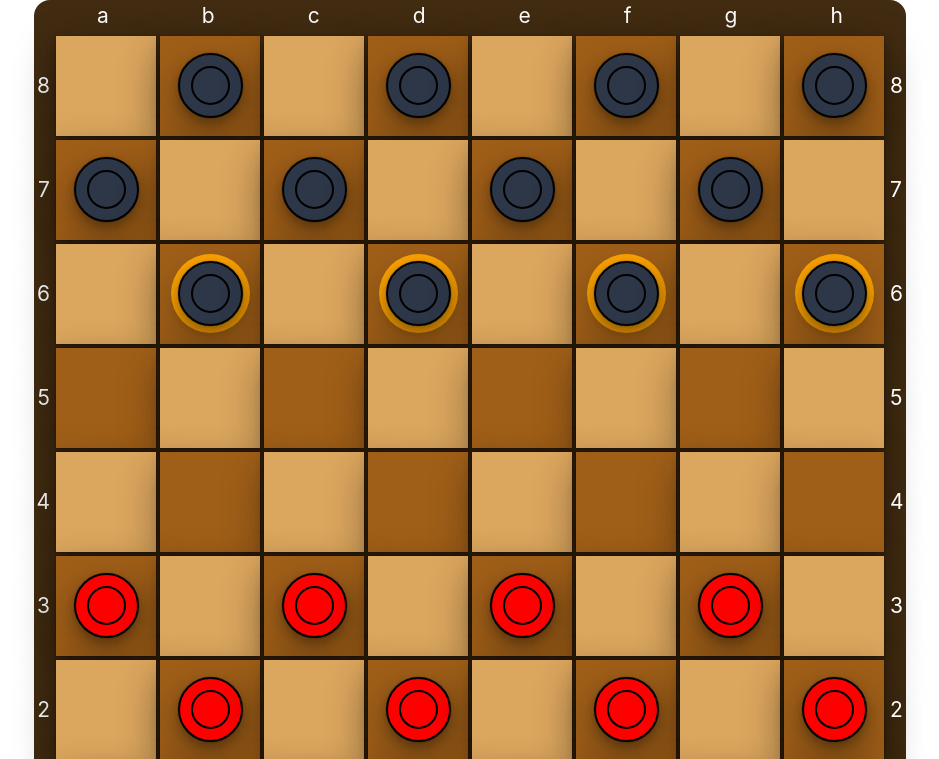
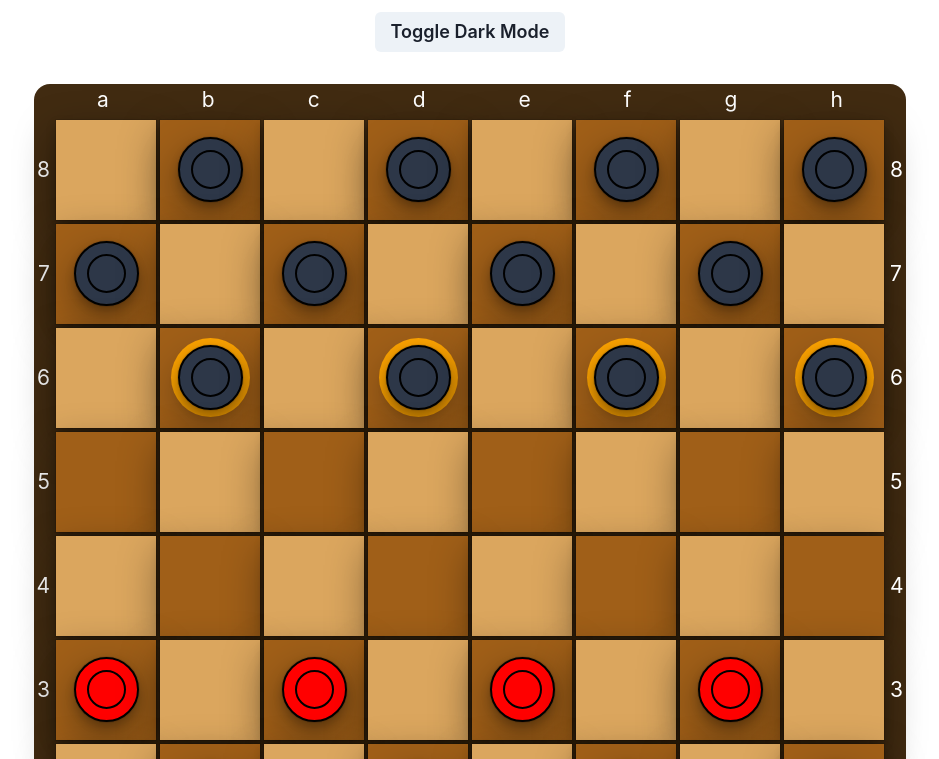
Before and after one commit to dshehbaj/checkers, a React (Create React App) app: page / in a window 1280 px wide. Shown: the top 759 px of the page, without its empty margins (170-1109 px from the left). Built offline with nearby package versions, Linux system fonts and the light colour scheme.

Commit message:
Added dark mode toggler.

```diff
--- a/src/App.tsx
+++ b/src/App.tsx
@@ -1,12 +1,16 @@
 import React from "react";
-import { ChakraProvider, Grid, VStack } from "@chakra-ui/react";
+import { ChakraProvider, Grid, VStack, theme, HStack } from "@chakra-ui/react";
 import Board from "./components/Board";
+import { ColorModeSwitcher } from "./ColorModeSwitcher";
 
 function App() {
   return (
-    <ChakraProvider>
-      <Grid>
-        <VStack>
+    <ChakraProvider theme={theme}>
+      <Grid minH="100vh" p={3}>
+        <VStack spacing={8}>
+          <HStack>
+            <ColorModeSwitcher />
+          </HStack>
           <Board size={8} />
         </VStack>
       </Grid>
--- /dev/null
+++ b/src/ColorModeSwitcher.tsx
@@ -0,0 +1,23 @@
+import * as React from "react";
+import {
+  useColorMode,
+  useColorModeValue,
+  Button,
+} from "@chakra-ui/react";
+
+export const ColorModeSwitcher: React.FC = (props) => {
+  const { toggleColorMode } = useColorMode();
+  const text = useColorModeValue("dark", "light");
+
+  return (
+    <Button
+      fontSize="lg"
+      color="current"
+      onClick={toggleColorMode}
+      aria-label={`Switch to ${text} mode`}
+      {...props}
+    >
+      Toggle {text === "light" ? "Light" : "Dark"} Mode
+    </Button>
+  );
+};
--- a/src/index.tsx
+++ b/src/index.tsx
@@ -1,3 +1,4 @@
+import {ColorModeScript} from '@chakra-ui/react';
 import React from 'react';
 import ReactDOM from 'react-dom';
 import App from './App';
@@ -5,6 +6,7 @@ import reportWebVitals from './reportWebVitals';
 
 ReactDOM.render(
   <React.StrictMode>
+    <ColorModeScript />
     <App />
   </React.StrictMode>,
   document.getElementById('root')
```
